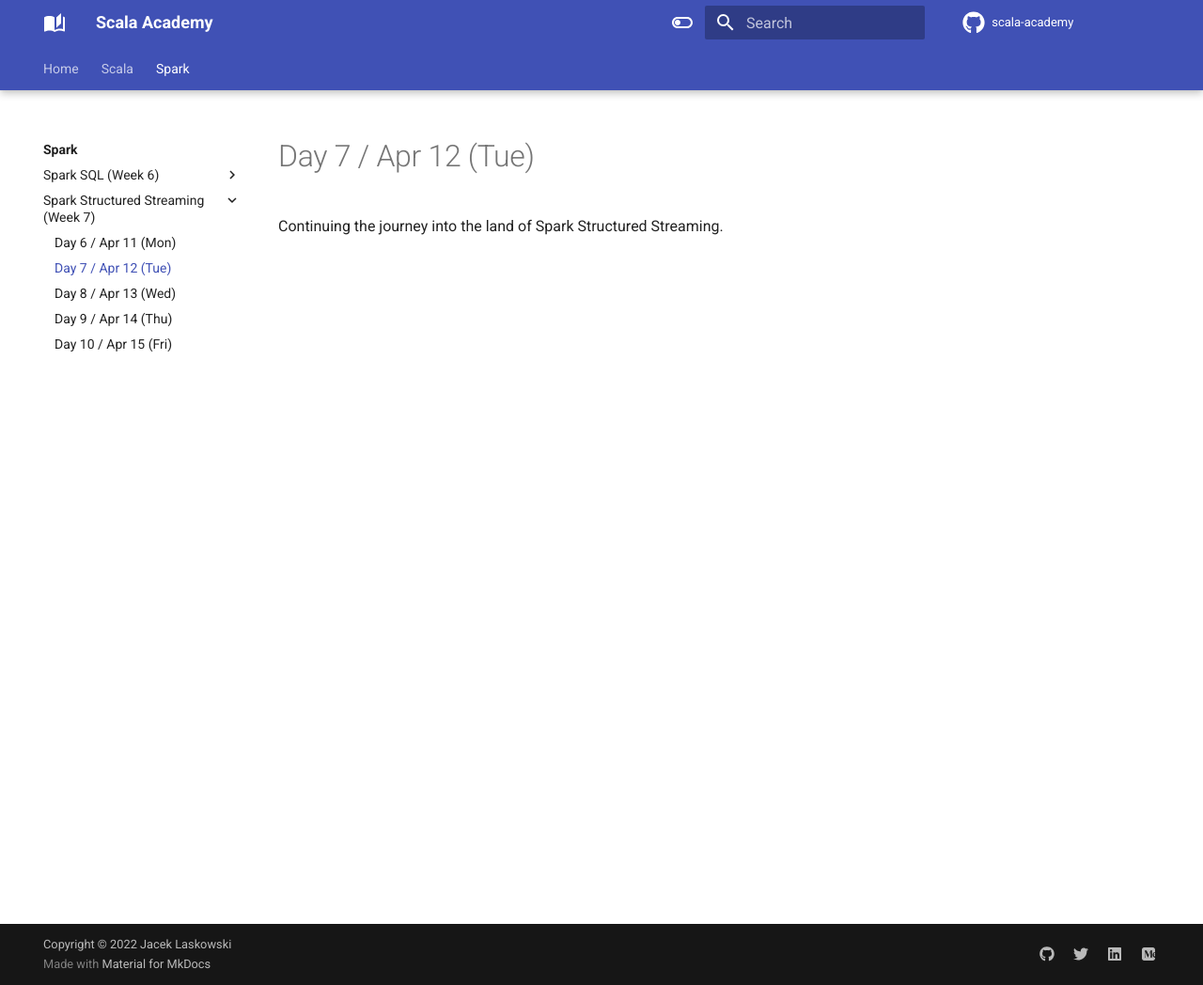
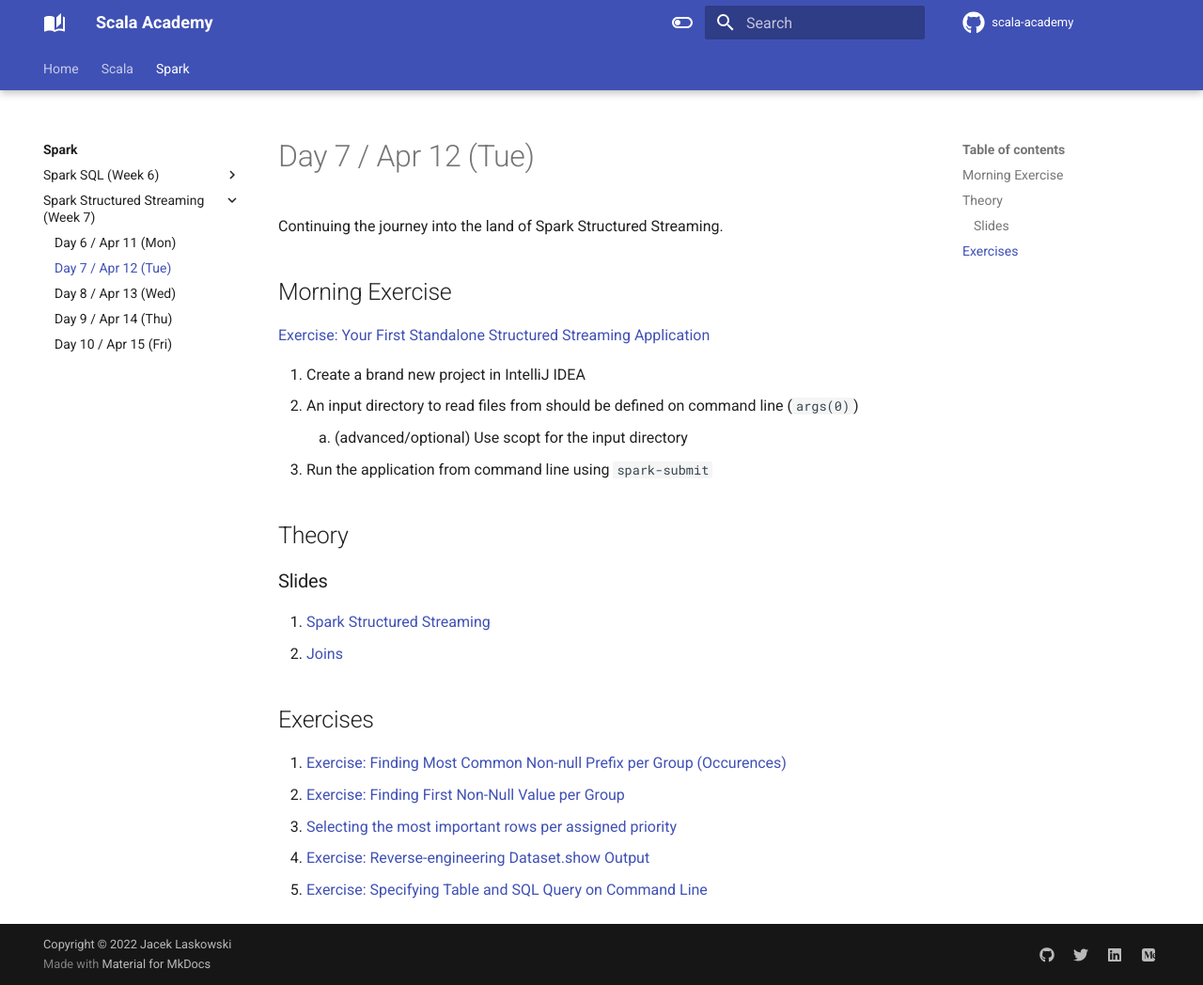
Before and after one commit to jaceklaskowski/scala-academy, an MkDocs documentation site: the page built from docs/spark/007.md, in a window 1280 px wide and 1048 px high. Shown: the whole window at 94% size. Built offline with MkDocs 1.6.1 and Material for MkDocs 9.7.7, drawn with Linux system fonts in a browser that asks for light colours; comment, search, counter and statistics services are not loaded.

Commit message:
Day 7 / Apr 12 (Tue)

```diff
--- a/docs/spark/007.md
+++ b/docs/spark/007.md
@@ -1,3 +1,27 @@
 # Day 7 / Apr 12 (Tue)
 
 Continuing the journey into the land of Spark Structured Streaming.
+
+## Morning Exercise
+
+[Exercise: Your First Standalone Structured Streaming Application](https://jaceklaskowski.github.io/spark-workshop/exercises/spark-structured-streaming-exercise-Your-First-Standalone-Structured-Streaming-Application.html)
+
+1. Create a brand new project in IntelliJ IDEA
+1. An input directory to read files from should be defined on command line (`args(0)`)
+    1. (advanced/optional) Use scopt for the input directory
+1. Run the application from command line using `spark-submit`
+
+## Theory
+
+### Slides
+
+1. [Spark Structured Streaming](https://jaceklaskowski.github.io/spark-workshop/slides/spark-structured-streaming.html#/home)
+1. [Joins](https://jaceklaskowski.github.io/spark-workshop/slides/spark-sql-joins.html#/home)
+
+## Exercises
+
+1. [Exercise: Finding Most Common Non-null Prefix per Group (Occurences)](https://jaceklaskowski.github.io/spark-workshop/exercises/spark-sql-exercise-Finding-Most-Common-Non-null-Prefix-Occurences-per-Group.html)
+1. [Exercise: Finding First Non-Null Value per Group](https://jaceklaskowski.github.io/spark-workshop/exercises/spark-sql-exercise-Finding-First-Non-Null-Value-per-Group.html)
+1. [Selecting the most important rows per assigned priority](https://jaceklaskowski.github.io/spark-workshop/exercises/sql/selecting-the-most-important-rows-per-assigned-priority.html)
+1. [Exercise: Reverse-engineering Dataset.show Output](https://jaceklaskowski.github.io/spark-workshop/exercises/spark-sql-exercise-Reverse-engineering-Dataset-show-Output.html)
+1. [Exercise: Specifying Table and SQL Query on Command Line](https://jaceklaskowski.github.io/spark-workshop/exercises/spark-sql-exercise-Specifying-Table-and-SQL-Query-on-Command-Line.html)
```
